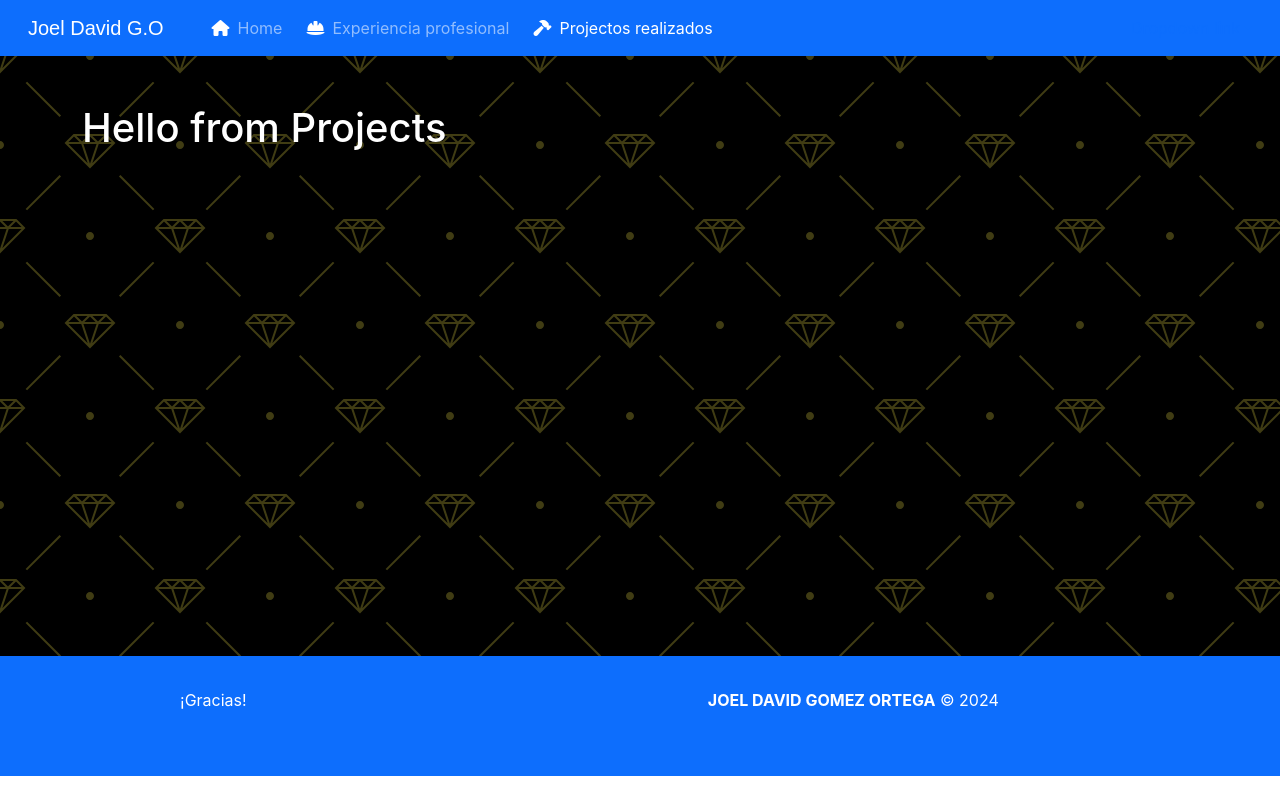
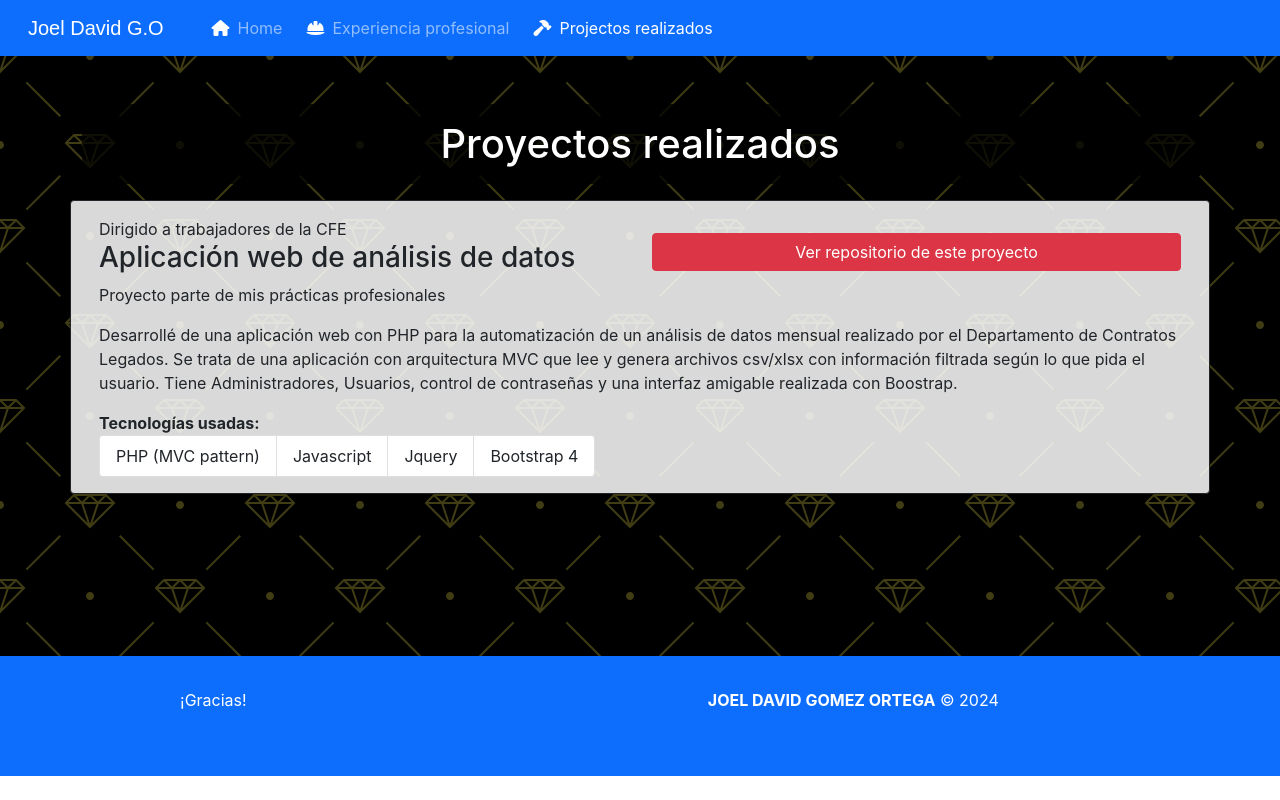
Before and after one commit to Davel99/resume, a React (Create React App) app: page /my-projects in a window 1280 px wide. Built offline with nearby package versions, Linux system fonts and the light colour scheme.

Commit message:
Added template for Projects

```diff
--- a/src/pages/Projects.jsx
+++ b/src/pages/Projects.jsx
@@ -1,7 +1,36 @@
-const Projects = () =>{
+const Projects = () => {
     return (
         <div className="container">
-            <h1>Hello from Projects</h1>
+            <h1 className="text-center py-3 bg-semid">Proyectos realizados</h1>
+            <div className="row border border-dark rounded bg-semil text-dark p-3 my-3">
+                <div className="col-md-6">
+                    <span>Dirigido a trabajadores de la CFE</span>
+                    <h3>Aplicación web de análisis de datos</h3>
+                    <span>Proyecto parte de mis prácticas profesionales</span>
+                </div>
+                <div className="col-md-6">
+                    <div className="my-3">
+                        <a href="https://github.com/Davel99/cfe_app/tree/main" className="btn btn-danger w-100">
+                            Ver repositorio de este proyecto
+                        </a>
+                    </div>
+                </div>
+                <div className="col-12 pt-3">
+                    <p>
+                        Desarrollé de una aplicación web con PHP para la automatización de un análisis de datos mensual realizado por
+                        el Departamento de Contratos Legados. Se trata de una aplicación con arquitectura MVC que lee y genera archivos csv/xlsx
+                        con información filtrada según lo que pida el usuario. Tiene Administradores, Usuarios, control de contraseñas y una
+                        interfaz amigable realizada con Boostrap.
+                    </p>
+                    <span className="fw-bold">Tecnologías usadas:</span>
+                    <ul class="list-group list-group-horizontal">
+                        <li className="list-group-item">PHP (MVC pattern)</li>
+                        <li className="list-group-item">Javascript</li>
+                        <li className="list-group-item">Jquery</li>
+                        <li className="list-group-item">Bootstrap 4</li>
+                    </ul>
+                </div>
+            </div>
         </div>
     )
 }
```
